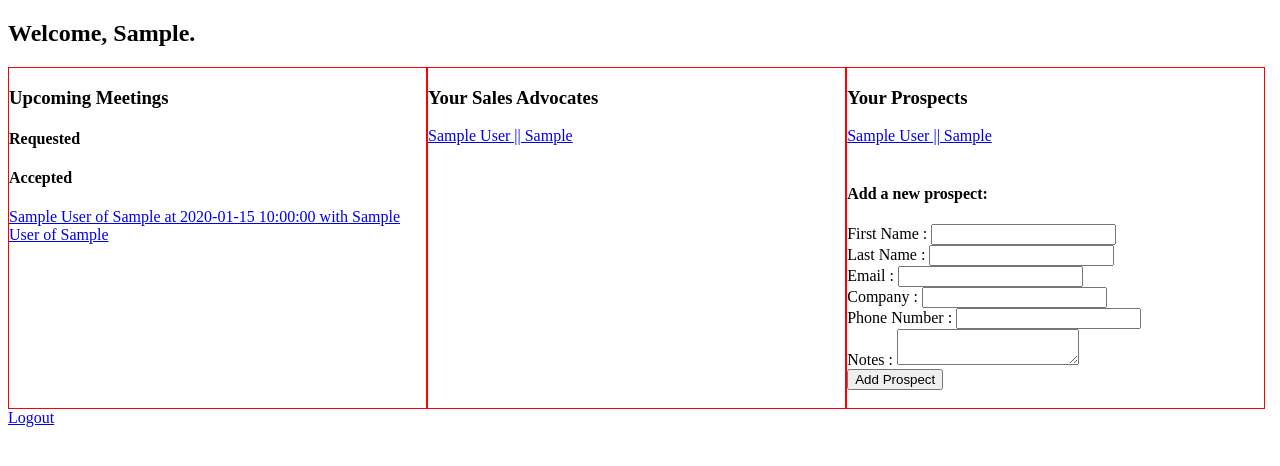
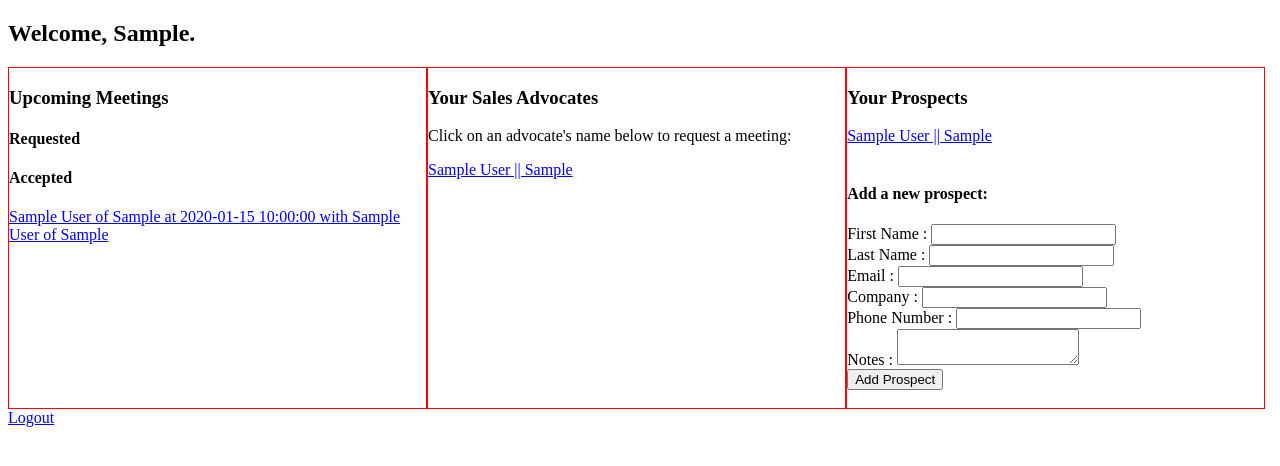
Before and after one commit to mitchhenline/kredible, a Flask app: page /rep in a window 1280 px wide. Shown: the top 466 px of the page. Run offline with Flask 2, Linux system fonts and the light colour scheme; the visitor is signed in with stand-in values (Sample User, id 1); tables that the repository leaves empty hold one stand-in row (values such as "Sample post").

Commit message:
css work

```diff
--- a/static/styles.css
+++ b/static/styles.css
@@ -2,7 +2,19 @@
     display: flex;
 }
 
-.column {
+/* ADV CSS */
+
+.adv-column {
+    border-style: solid;
+    border-color: red;
+    border-width: 1px;
+    width: 50%;
+}
+
+
+/* REP CSS */
+
+.rep-column {
     border-style: solid;
     border-color: red;
     border-width: 1px;
--- a/templates/rep.html
+++ b/templates/rep.html
@@ -10,7 +10,8 @@
 
 
 <div class="container">
-    <div class="column first-column">
+
+    <div class="rep-column first-column">
     <h3>Upcoming Meetings</h3>
         <h4>Requested</h4>
         {% for meeting in meetings %}
@@ -38,8 +39,9 @@
 
 
 
-    <div class="column second-column">
+    <div class="rep-column second-column">
         <h3>Your Sales Advocates</h3>
+        <p>Click on an advocate's name below to request a meeting:</p>
         {% for sales_adv in sales_advs %}
                     <a href="/rep/{{ sales_adv.adv_id }}">
                         {{ sales_adv.first_name }} {{ sales_adv.last_name }}
@@ -53,7 +55,7 @@
 
 
 
-    <div class="column third-column">
+    <div class="rep-column third-column">
         <h3>Your Prospects</h3>
         <div>
             {% for customer in customers %}
@@ -80,6 +82,7 @@
         </div>
         <br>
     </div>
+
 </div>
 
 
```
Also changed, not shown: templates/advocate.html (+14 -4 lines).
